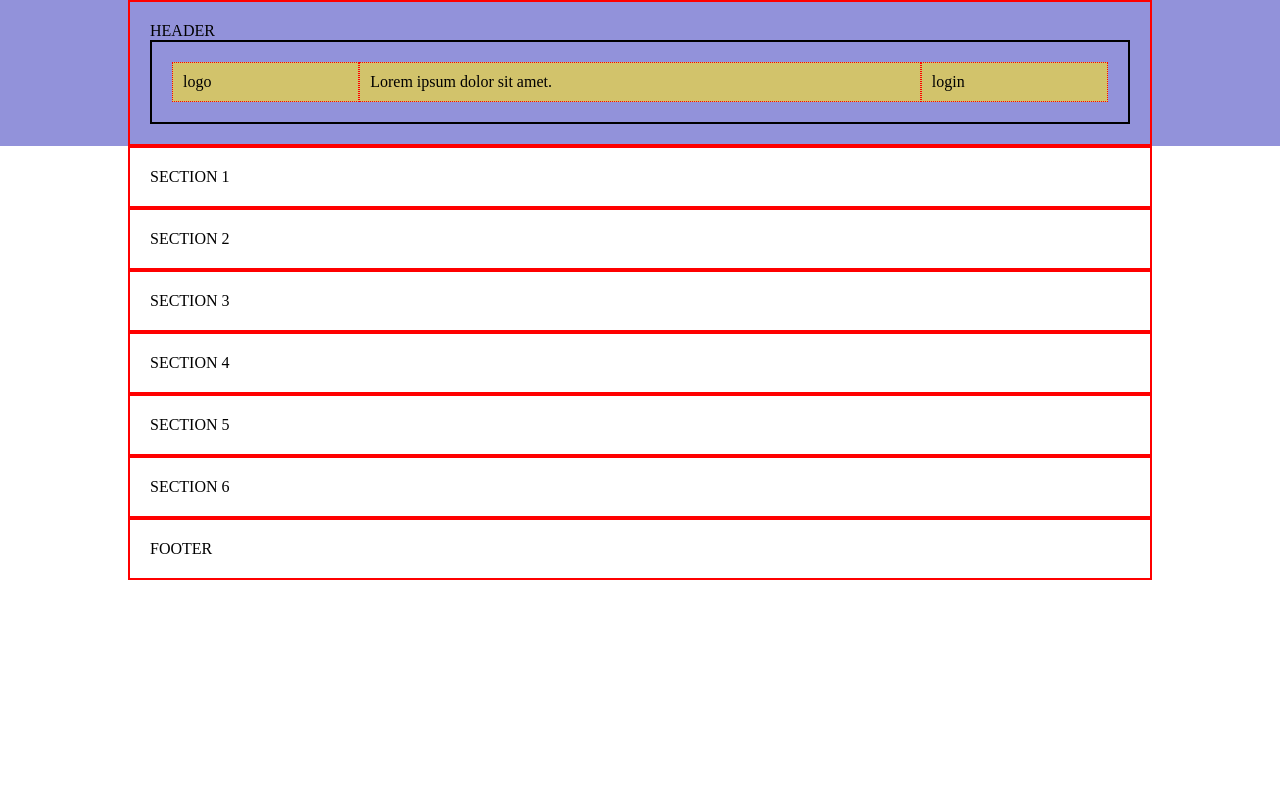
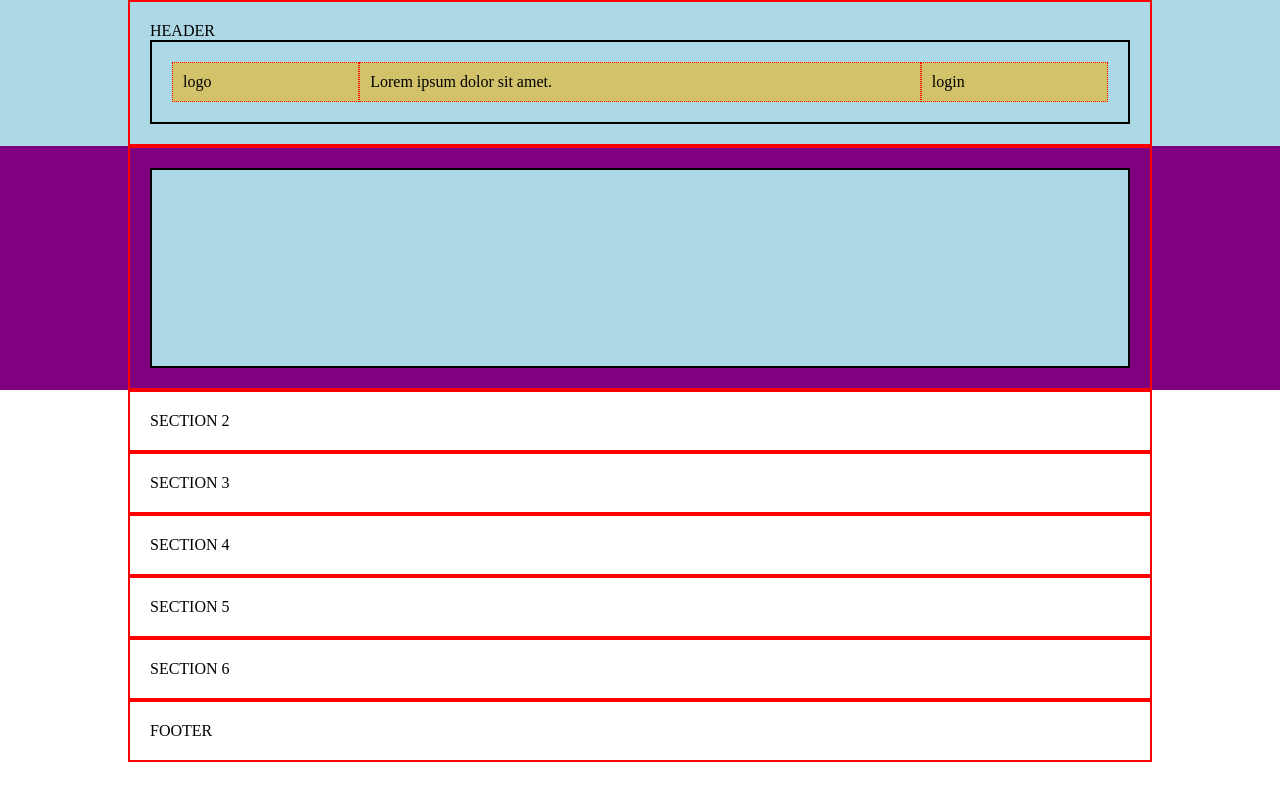
Before and after one commit to MattiaBologna/htmlcss-struttura-discord, a plain HTML site: page index.html in a window 1280 px wide. Drawn offline with Linux system fonts and the light colour scheme.

Commit message:
Add: first section

```diff
--- a/css/style.css
+++ b/css/style.css
@@ -29,6 +29,9 @@ menu {
 
 .row {
     display: flex;
+}
+
+.row [class^="col"]{
     justify-content: space-between;
 }
 
@@ -39,6 +42,23 @@ menu {
 .col-60 {
     width: 60%;
 }
+
+.big-content {
+    min-height: 200px;
+}
+
+
+/* STYLE */
+
+.bg-blue {
+    background: lightblue;
+}
+
+.bg-purple {
+    background: purple;
+}
+
+/* section 1 */
 
 
 
@@ -60,6 +80,6 @@ menu {
     background-color: rgb(210, 195, 107);
 }
 
-.debug .background-blue {
-    background-color: rgb(146, 146, 218);
+.debug .big-content{
+    background-color: lightblue;
 }
--- a/index.html
+++ b/index.html
@@ -9,7 +9,7 @@
 <body class="debug">
 
 <header>
-    <section class="background-blue">
+    <section class="bg-blue">
         <div class="container">HEADER
             <div class="row">
                <div class="col-20">logo</div>
@@ -21,8 +21,11 @@
 </header>
 
 <main>
-    <section>
-        <div class="container">SECTION 1</div>
+    <section class="bg-purple">
+        <div class="container">
+            <div class="row big-content">
+            </div>
+        </div>
     </section>
     <section>
         <div class="container">SECTION 2</div>
```
